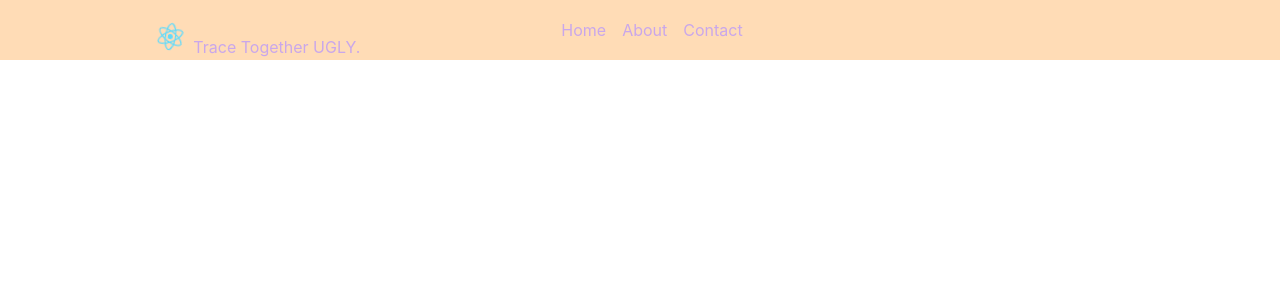
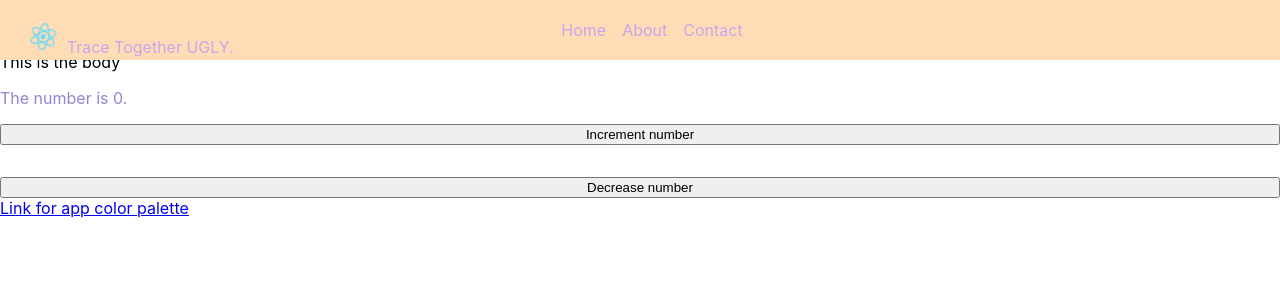
Before and after one commit to josiahphua/trace_together_frontend, a React (Create React App) app: page / in a window 1280 px wide. Shown: the top 300 px of the page. Built offline with nearby package versions, Linux system fonts and the light colour scheme.

Commit message:
increment button

```diff
--- a/src/App.css
+++ b/src/App.css
@@ -1,4 +1,4 @@
-.App {
+/* .App {
   text-align: center;
   display: flex;
   flex-direction: column;
@@ -9,4 +9,10 @@
 
 .palette-link {
   color: #61dafb;
-}
+} */
+
+/* .app-body {
+  display: flex;
+  gap: 10px 30px;
+  justify-content: space-betweens;
+} */
--- a/src/App.tsx
+++ b/src/App.tsx
@@ -1,20 +1,20 @@
 import React from 'react';
-import logo from './logo.svg';
 import './App.css';
 import NavBar from './component/navBar/NavBar';
-import Button from './component/button/Button';
+import Body from './component/body/Body';
 
-const App = () => {
+const App: React.FC = () => {
   return (
-    <div className="App">
-      <NavBar />
+    <div className='app'>
+        <NavBar />
+      <div>
+        <p>like that?</p>
+        <Body />
         <a className='palette-link'
-            href='https://colorhunt.co/palette/ffdcb6ecc9eec9a7eb9384d1'
-        >
-        Link for app color palette
+                href='https://colorhunt.co/palette/ffdcb6ecc9eec9a7eb9384d1'
+            >
+            Link for app color palette
         </a>
-      <div>
-        <Button />
       </div>
     </div>
   );
--- /dev/null
+++ b/src/component/body/Body.css
@@ -0,0 +1,3 @@
+.body {
+    top: 50px;
+}
--- /dev/null
+++ b/src/component/body/Body.tsx
@@ -0,0 +1,15 @@
+import React from 'react'
+import Button from '../button/Button'
+
+type Props = {}
+
+const Body: React.FC = (props: Props) => {
+  return (
+    <div className='body'>
+        This is the body
+        <Button />
+    </div>
+  )
+}
+
+export default Body
--- /dev/null
+++ b/src/component/button/Button.css
@@ -0,0 +1,6 @@
+.button {
+    display: flex;
+    color: #9384D1;
+    justify-content: center;
+    flex-direction: column;
+}
--- a/src/component/button/Button.tsx
+++ b/src/component/button/Button.tsx
@@ -1,11 +1,32 @@
-import React from 'react'
+import React, { useState } from 'react';
+import './Button.css';
 
 type Props = {}
 
-const Button = (props: Props) => {
-  return (
-    <div>Button</div>
-  )
+const Button: React.FC = (props: Props) => {
+
+    const [number, setNumber] = useState<number>(0);
+
+    const handleIncrementClick = () => {
+        setNumber(number + 1)
+    }
+
+    const handleDecrementClick = () => {
+        setNumber(number - 1)
+    }
+
+    return (
+    <div className='button'>
+        <p>The number is {number}.</p>
+        <button onClick={handleIncrementClick}>
+            Increment number
+        </button>
+        <p></p>
+        <button onClick={handleDecrementClick}>
+            Decrease number
+        </button>
+    </div>
+    )
 }
 
 export default Button
--- a/src/component/navBar/NavBar.tsx
+++ b/src/component/navBar/NavBar.tsx
@@ -1,4 +1,4 @@
-import React, { Component } from 'react';
+import React from 'react';
 import logo from '../../logo.svg';
 import './NavBar.css';
 
```
